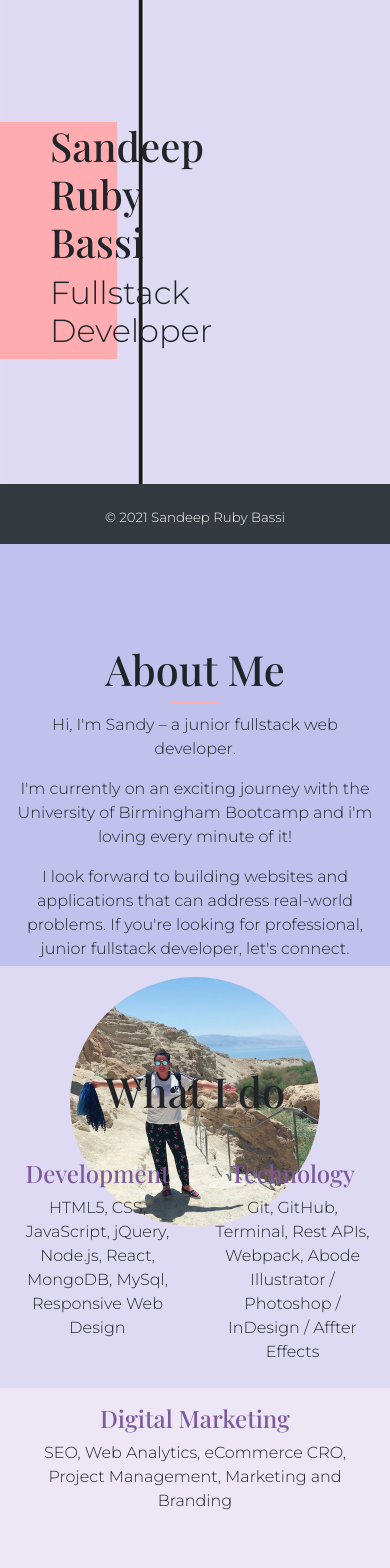
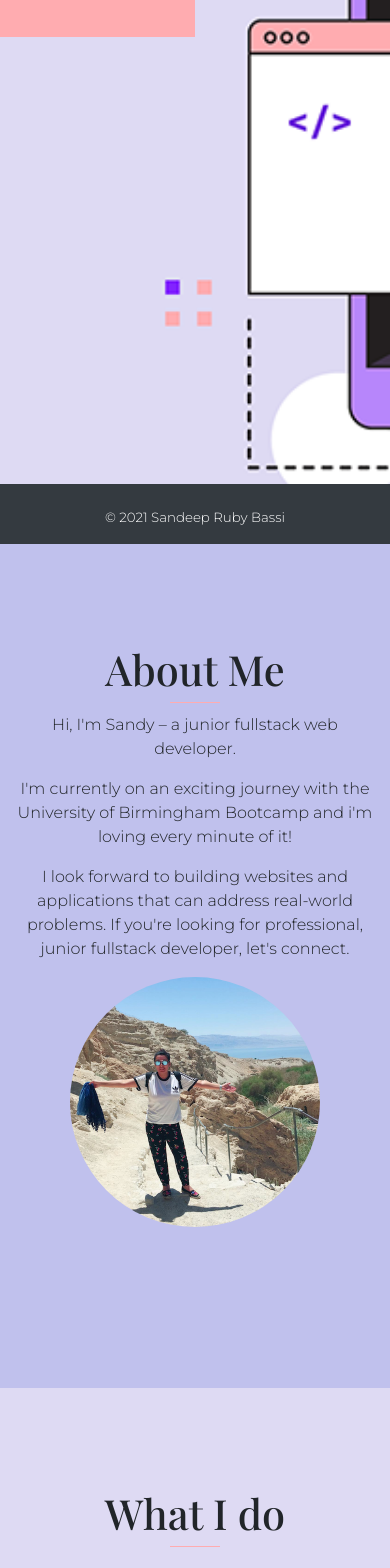
Before and after one commit to rubybassi/sandy-react-portfolio, a React (Create React App) app: page / in a window 390 px wide. Shown: the part 300-1868 px from the top of the page. Before the commit the page ends 1829 px from the top, so only its background shows below. Built offline with nearby package versions, Linux system fonts and the light colour scheme.

Commit message:
added media queries and mobile image

```diff
--- a/src/App.css
+++ b/src/App.css
@@ -9,15 +9,14 @@
 .bg2{
   background-image: url('./assets/images/web.png');
   background-size: cover;
+  background-attachment: fixed;
   background-repeat: no-repeat;
+  background-position: center center;
   height: 100vh;
-  background-attachment: fixed;
+
 }
 
 .bg3{
-  background-image: url('./assets/images/shape.png');
-  background-size: cover;
-  background-repeat: no-repeat;
   height: 50vh;
   text-align: center;
   background-color: #dedaf3;
@@ -75,22 +74,11 @@ margin-bottom: 10px;
 div .hero-text{
   position: fixed;
   background-color: #ffacb0 ;
-  top: 50%;
+  top: 45%;
   padding-left: 50px;
   z-index: 1;
-  width: 30%;
+  width: 50%;
 }
-
-/*
-.nav {
-  height: 60px;
-  background-color: #ffacb0;
-  z-index: 2;
-  display: flex;
-  justify-content: flex-end;
-  position: fixed;
-  top: 0;
-} */
 
 .nav-wrapper {
   position: fixed;
@@ -118,9 +106,22 @@ div .hero-text{
   color:#7c5a9d;
 }
 
-/*
-ece5f5
-dedaf3
-b786fb
-c0c1ed
-b786fb lilac */
+@media only screen and (max-width: 800px) {
+  div .hero-text {
+    position: unset;
+    margin: auto 0;
+    padding: 50px;
+    width: 50%;
+  }
+
+  .bg2{
+    background-image: url('./assets/images/web-mobile.png');
+  }
+}
+
+@media (max-width: 575.98px) {
+  .bg, .bg3 {
+    height: 100vh;
+  }
+
+ }
--- a/src/index.css
+++ b/src/index.css
@@ -25,6 +25,10 @@ main {
   margin-bottom: 100px;
 }
 
+.socials, .skills-wrapper {
+  padding-bottom: 100px;
+}
+
 footer {
   position: fixed;
   bottom: 0;
```
Also changed, not shown: src/assets/images/web-mobile.png (added).
